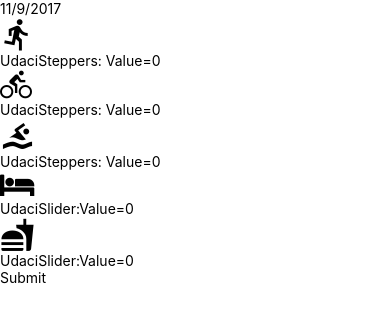
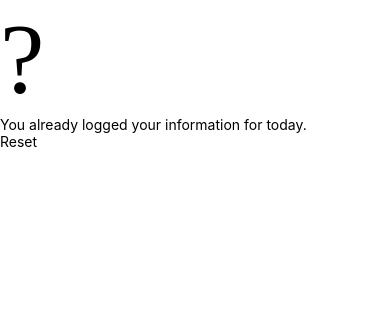
Before and after one commit to carltonwin8/UdaciFitness, a React Native app: screen / in a window 390 px wide. Shown: the top 322 px of the page. Built offline with nearby package versions, Linux system fonts and the light colour scheme.

Commit message:
update ui

```diff
--- a/App.js
+++ b/App.js
@@ -6,7 +6,7 @@ export default class App extends React.Component {
   render() {
     return (
       <View>
-        <AddEntry />
+        <AddEntry alreadyLogged={true} />
       </View>
     );
   }
--- a/components/AddEntry.js
+++ b/components/AddEntry.js
@@ -1,9 +1,12 @@
 import React, { Component } from 'react';
 import { View, Text, TouchableOpacity } from 'react-native';
+import { Ionicons } from '@expo/vector-icons';
+
 import { getMetricMetaInfo, timeToString } from '../utils/helpers';
 import UdaciSlider from './UdaciSlider';
 import UdaciSteppers from './UdaciSteppers';
 import DateHeader from './DateHeader';
+import TextButton from './TextButton';
 
 function SubmitBtn ({onPress}) {
   return (<TouchableOpacity onPress={onPress}>
@@ -39,7 +42,24 @@ export default class AddEntry extends Component {
     // save to db
     // clear local notification
   }
+  reset = () => {
+    const key = timeToString();
+    //update redux
+    //reoute to home
+    //update db
+    console.log('reset');
+  }
   render = () => {
+    if (this.props.alreadyLogged) {
+      return (<View>
+        <Ionicons
+          name='ios-happy-outline'
+          size={100}
+        />
+        <Text>You already logged your information for today.</Text>
+        <TextButton reset={this.reset}>Reset</TextButton>
+      </View>);
+    } else {
       const metaInfo = getMetricMetaInfo();
       return (<View>
         <DateHeader date={(new Date()).toLocaleDateString()} />
@@ -51,13 +71,14 @@ export default class AddEntry extends Component {
             {type === "steppers"
               ? <UdaciSteppers
                   value={value}
-                onChange={(value) => this.side(key, value)}
+                  onInc={() => this.increment(key)}
+                  onDec={() => this.decrement(key)}
                   {...rest}
                 />
               : <UdaciSlider
                   value={value}
-                onInc={() => this.increment(key)}
-                onDec={() => this.decrement(key)}
+                  onChange={(value) => this.slide(key, value)}
+                    min={0}
                   {...rest}
                 />}
           </View>);
@@ -66,3 +87,4 @@ export default class AddEntry extends Component {
       </View>);
     }
   }
+}
--- /dev/null
+++ b/components/TextButton.js
@@ -0,0 +1,8 @@
+import React from 'react';
+import { Text, View, TouchableOpacity } from 'react-native';
+
+export default function TextButton ({onPress, children}) {
+  return (<TouchableOpacity onPress={onPress}>
+    <Text>{children}</Text>
+  </TouchableOpacity>);
+}
--- a/components/UdaciSlider.js
+++ b/components/UdaciSlider.js
@@ -1,8 +1,18 @@
 import React from 'react';
-import { View, Text } from 'react-native';
+import { View, Text, Slider, StyleSheet } from 'react-native';
 
-export default function UdaciSlider (props) {
+export default function UdaciSlider ({value, min, max, step, onChange, unit}) {
   return (<View>
-  <Text>UdaciSlider:Value={props.value}</Text>
+    <Slider
+      value={value}
+      maximumValue={max}
+      minimumValue={min}
+      step={step}
+      onValueChange={onChange}
+    />
+    <View>
+      <Text>{value}</Text>
+      <Text>{unit}</Text>
+    </View>
   </View>);
 }
--- a/components/UdaciSteppers.js
+++ b/components/UdaciSteppers.js
@@ -1,8 +1,20 @@
 import React from 'react';
-import { View, Text } from 'react-native';
+import { View, Text , TouchableOpacity } from 'react-native';
+import { FontAwesome, Entypo } from '@expo/vector-icons';
 
-export default function UdaciSteppers (props) {
+export default function UdaciSteppers ({value, onInc, onDec, unit, max, step}) {
   return (<View>
-    <Text>UdaciSteppers: Value={props.value}</Text>
+    <View>
+      <TouchableOpacity onPress={onDec} >
+        <FontAwesome name='minus' size={30} color={'black'} />
+      </TouchableOpacity>
+      <TouchableOpacity onPress={onInc} >
+        <FontAwesome name='plus' size={30} color={'black'} />
+      </TouchableOpacity>
+    </View>
+    <View>
+      <Text>{value}</Text>
+      <Text>{unit}</Text>
+    </View>
   </View>);
 }
```
Lines whose indentation alone changed are shown as unchanged.
